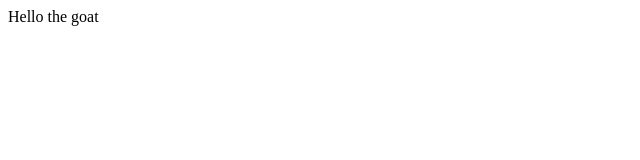
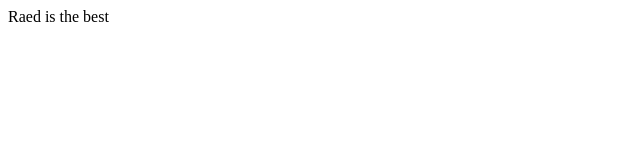
Before and after one commit to Raedaloauni/PP1, a plain HTML site: page index.html in a window 1280 px wide. Shown: the full height of the page, 0-640 px from the left. Drawn offline with Linux system fonts and the light colour scheme.

Commit message:
Update index.html

```diff
--- a/index.html
+++ b/index.html
@@ -1 +1 @@
-<p>Hello the goat</p>
+<p>Raed is the best</p>
```
